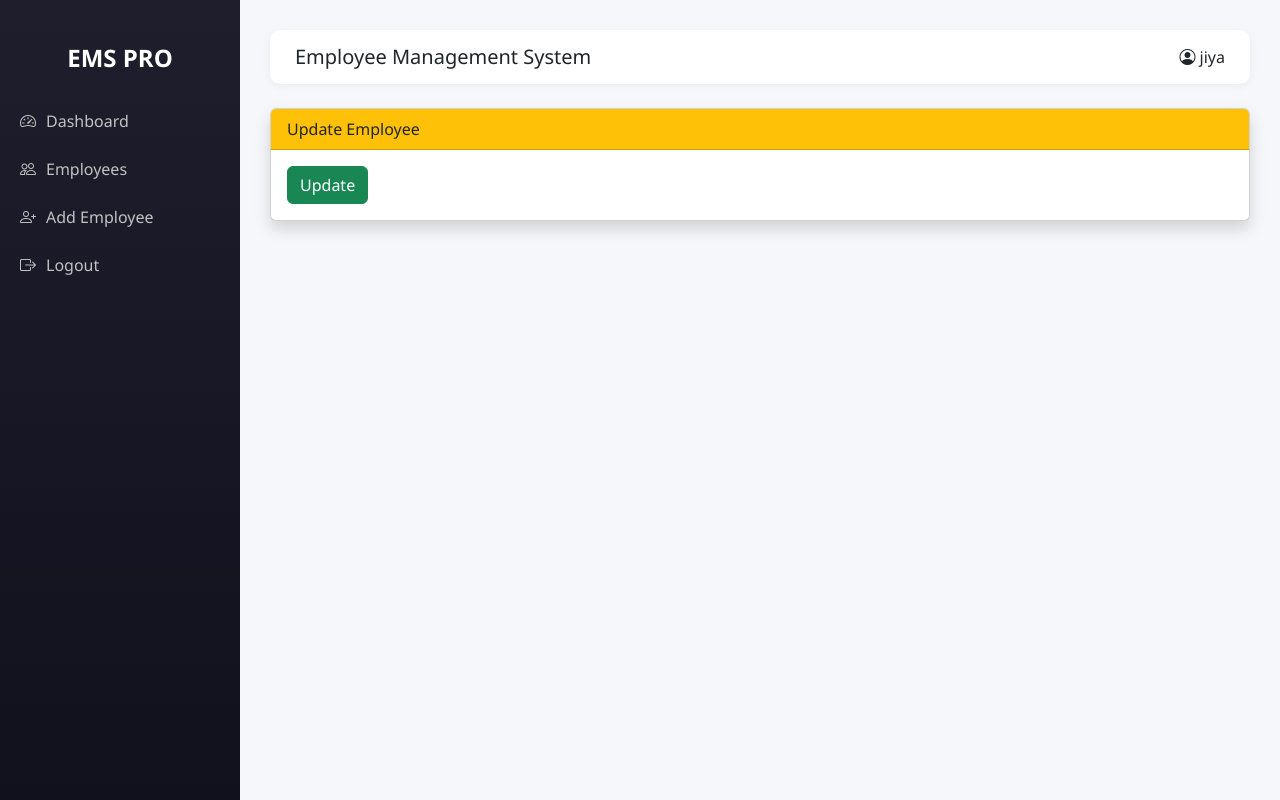
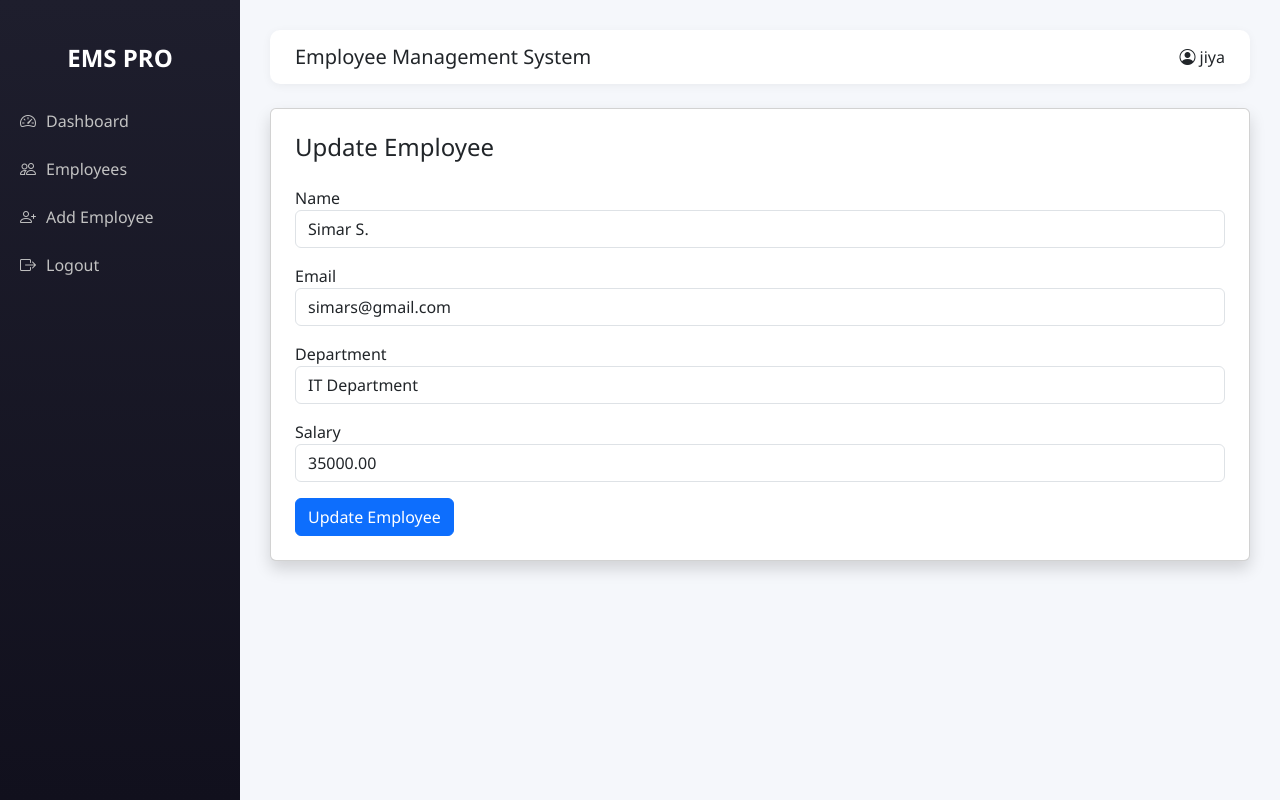
Before and after one commit to Jiya0809/Employer, a Django app: page /update/3/ in a window 1280 px wide. Run offline with Django 5.2, Linux system fonts and the light colour scheme; a user stored in the database is signed in; data comes from the database, SQL or seed files in the repository; both versions use the stored data as it was after the commit.

Commit message:
Updated Edit Page

```diff
--- a/employee/templates/employee/update.html
+++ /dev/null
@@ -1,17 +0,0 @@
-{% extends 'employee/base.html' %}
-{% block content %}
-
-<div class="card shadow">
-    <div class="card-header bg-warning">
-        Update Employee
-    </div>
-    <div class="card-body">
-        <form method="post">
-            {% csrf_token %}
-            {{ form.as_p }}
-            <button type="submit" class="btn btn-success">Update</button>
-        </form>
-    </div>
-</div>
-
-{% endblock %}
--- /dev/null
+++ b/employee/templates/employee/update_employee.html
@@ -0,0 +1,36 @@
+{% extends 'employee/base.html' %}
+{% block content %}
+
+<div class="card shadow p-4">
+    <h4 class="mb-4">Update Employee</h4>
+
+    <form method="POST">
+        {% csrf_token %}
+
+        <div class="mb-3">
+            <label>Name</label>
+            <input type="text" name="name" value="{{ employee.name }}" class="form-control">
+        </div>
+
+        <div class="mb-3">
+            <label>Email</label>
+            <input type="email" name="email" value="{{ employee.email }}" class="form-control">
+        </div>
+
+        <div class="mb-3">
+            <label>Department</label>
+            <input type="text" name="department" value="{{ employee.department }}" class="form-control">
+        </div>
+
+        <div class="mb-3">
+            <label>Salary</label>
+            <input type="number" step="0.01" name="salary" value="{{ employee.salary }}" class="form-control">
+        </div>
+
+        <button type="submit" class="btn btn-primary">
+            Update Employee
+        </button>
+    </form>
+</div>
+
+{% endblock %}
--- a/employee/views.py
+++ b/employee/views.py
@@ -127,18 +127,17 @@ def add_employee(request):
 # Update Employee
 @login_required
 def update_employee(request, id):
-    employee = get_object_or_404(Employee, id=id)
+    employee = Employee.objects.get(id=id)
 
     if request.method == "POST":
-        employee.name = request.POST['name']
-        employee.email = request.POST['email']
-        employee.salary = request.POST['salary']
-        employee.department = request.POST['department']
+        employee.name = request.POST.get('name')
+        employee.email = request.POST.get('email')
+        employee.department = request.POST.get('department')
+        employee.salary = request.POST.get('salary')
         employee.save()
         return redirect('index')
 
-    return render(request, 'employee/update.html', {'employee': employee})
-
+    return render(request, 'employee/update_employee.html', {'employee': employee})
 
 # Delete Employee
 @login_required
```
Also changed, not shown: employee/templates/employee/index.html (+9 -2 lines), db.sqlite3.
